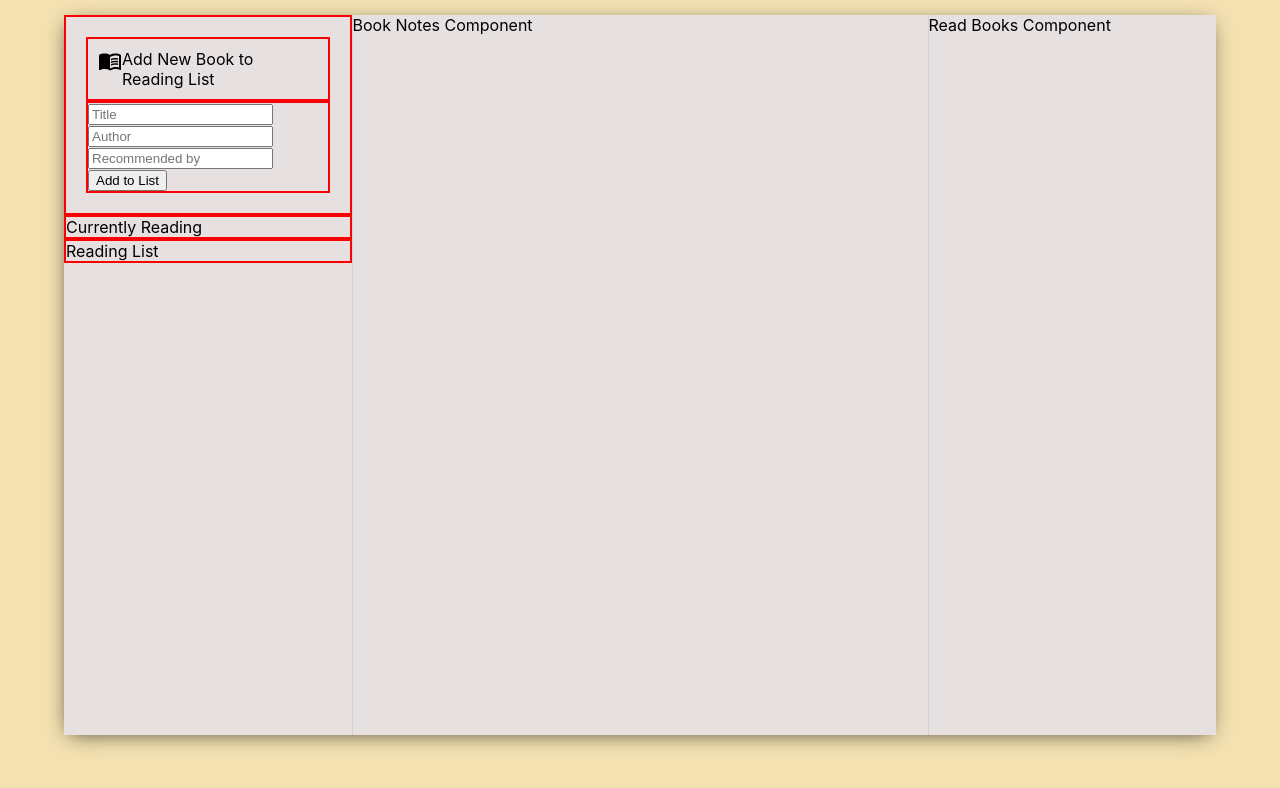
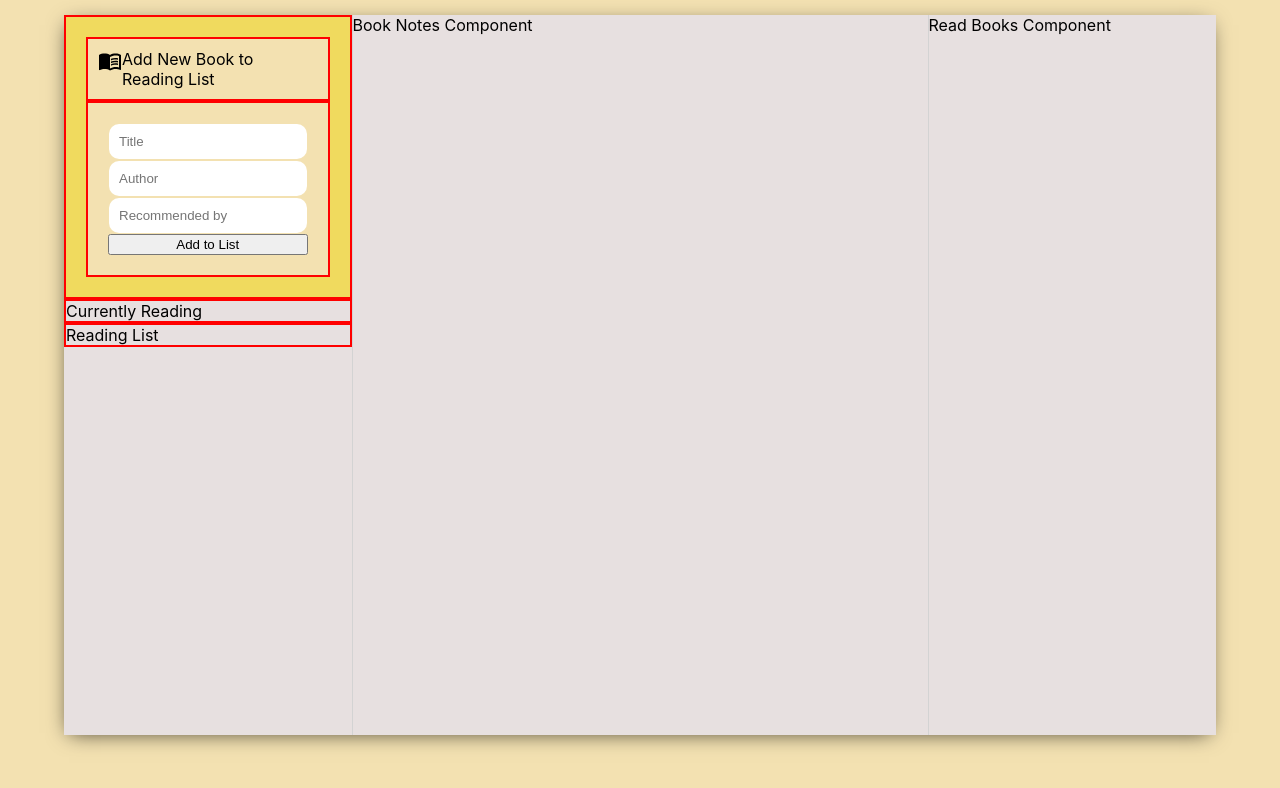
Before and after one commit to adospinoiu/MERN_Reading_List, a React (Create React App) app in the folder reading_list-front-end/: page / in a window 1280 px wide. Shown: the top 788 px of the page. Built offline with nearby package versions, Linux system fonts and the light colour scheme.

Commit message:
Completed basic css around the first part of the first component

```diff
--- a/reading_list-front-end/src/ReadingList.css
+++ b/reading_list-front-end/src/ReadingList.css
@@ -11,6 +11,7 @@
     flex-direction: column;
     /* border-bottom: 1px solid lightgrey; */
     border: 2px solid red;
+    background-color: rgb(240, 218, 94);
 }
 
 .addnewbook__header {
@@ -18,10 +19,23 @@
     justify-content: space-between;
     padding: 10px;
     border: 2px solid red;
+    background-color: rgb(243, 225, 177);
 }
 
-.addnewbook__inputFields {
+.addnewbook__inputs {
+    padding: 20px;
+    display: flex;
+    flex-direction: column;
     border: 2px solid red;
+    background-color: rgb(243, 225, 177);
+}
+
+.addnewbook__inputs > input {
+    margin: 1px;
+    outline-width: 0;
+    padding: 10px;
+    border-radius: 10px;
+    border: none;
 }
 
 .readinglist__currentlyreading {
--- a/reading_list-front-end/src/ReadingList.js
+++ b/reading_list-front-end/src/ReadingList.js
@@ -13,26 +13,23 @@ function ReadingList() {
                     <p>Add New Book to Reading List</p>
                 </div>
 
-                <div className="addnewbook__inputFields">
-                    <form>
+                <div className="addnewbook__inputs">
                         <input
-                            // value={input}
                             placeholder="Title"
                             type="text"
                         />
+
                         <input
-                            // value={input}
                             placeholder="Author"
                             type="text"
                         />
+
                         <input
-                            // value={input}
                             placeholder="Recommended by"
                             type="text"
                         />
 
                         <button type="submit">Add to List</button>
-                    </form>
                 </div>
             </div>
 
```
